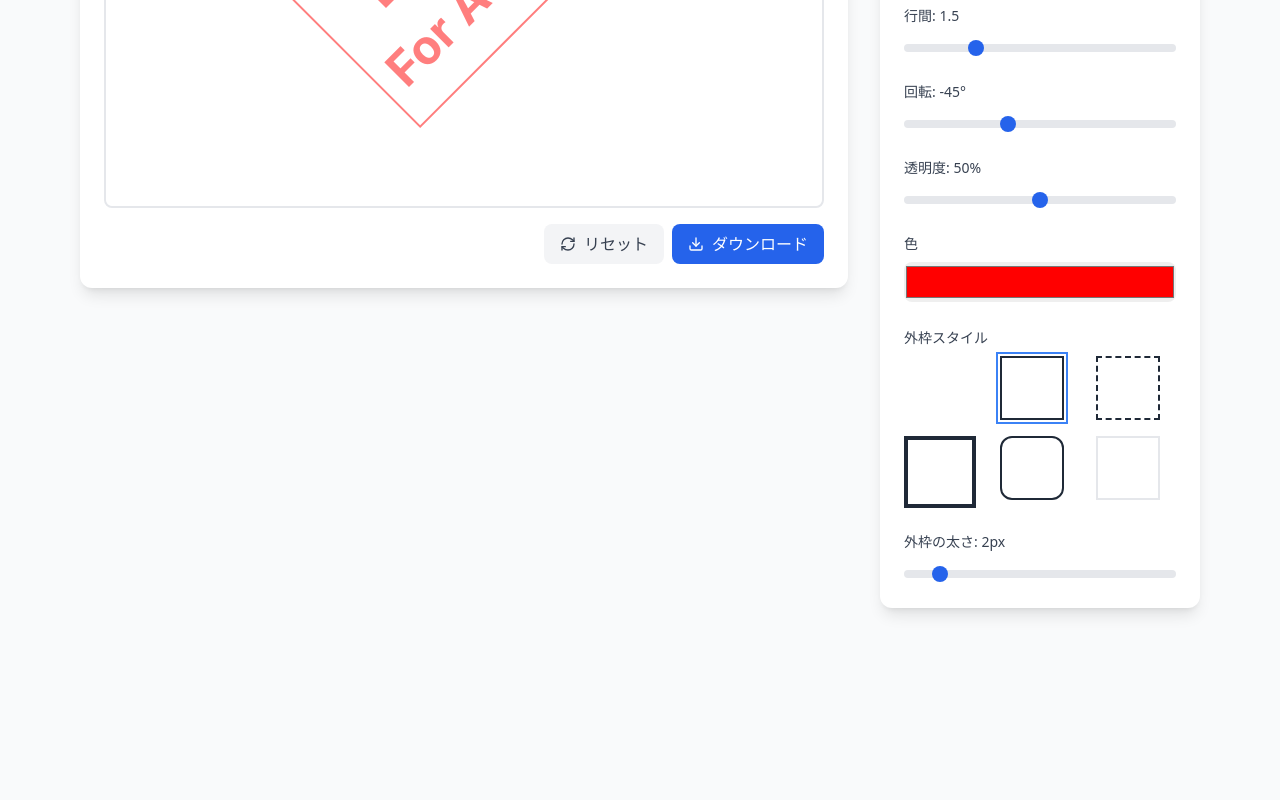
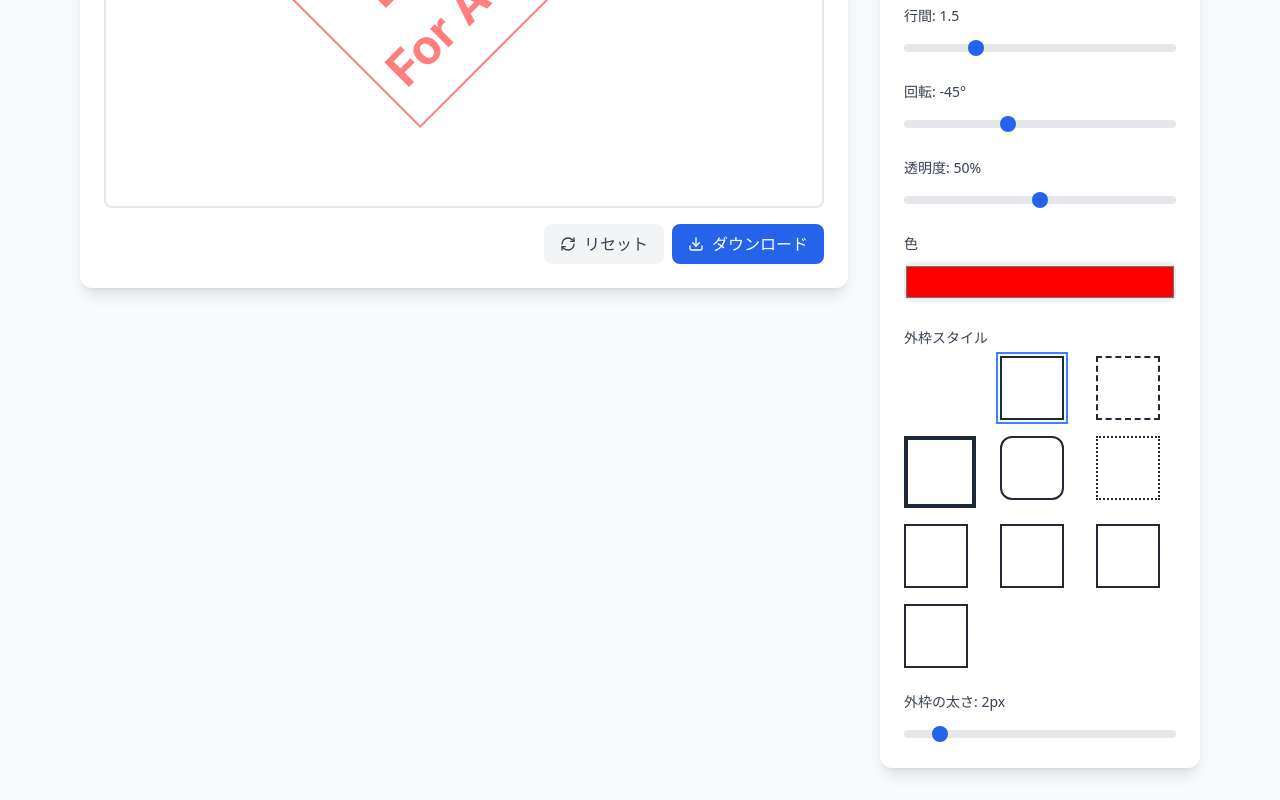
Before and after one commit to minagishl/watermark, a React (Vite) app: page / in a window 1280 px wide. Shown: the part 496-1296 px from the top of the page. Before the commit the page ends 1136 px from the top, so only its background shows below. Built offline with nearby package versions, Linux system fonts and the light colour scheme.

Commit message:
Add border type

```diff
--- a/src/components/BorderPreview.tsx
+++ b/src/components/BorderPreview.tsx
@@ -24,6 +24,16 @@ export function BorderPreview({ type, selected, onClick }: BorderPreviewProps) {
         return "border-gray-800 border-4 box-content";
       case "rounded":
         return "border-gray-800 rounded-xl";
+      case "dotted":
+        return "border-gray-800 border-dotted";
+      case "groove":
+        return "border-gray-800 border-groove";
+      case "ridge":
+        return "border-gray-800 border-ridge";
+      case "inset":
+        return "border-gray-800 border-inset";
+      case "outset":
+        return "border-gray-800 border-outset";
       default:
         return "";
     }
--- a/src/components/Settings.tsx
+++ b/src/components/Settings.tsx
@@ -23,6 +23,10 @@ export function SettingsPanel({
     "double",
     "rounded",
     "dotted",
+    "groove",
+    "ridge",
+    "inset",
+    "outset",
   ];
 
   return (
--- a/src/types.ts
+++ b/src/types.ts
@@ -4,7 +4,11 @@ export type BorderType =
   | "dashed"
   | "double"
   | "rounded"
-  | "dotted";
+  | "dotted"
+  | "groove"
+  | "ridge"
+  | "inset"
+  | "outset";
 
 export interface WatermarkSettings {
   text: string;
```
